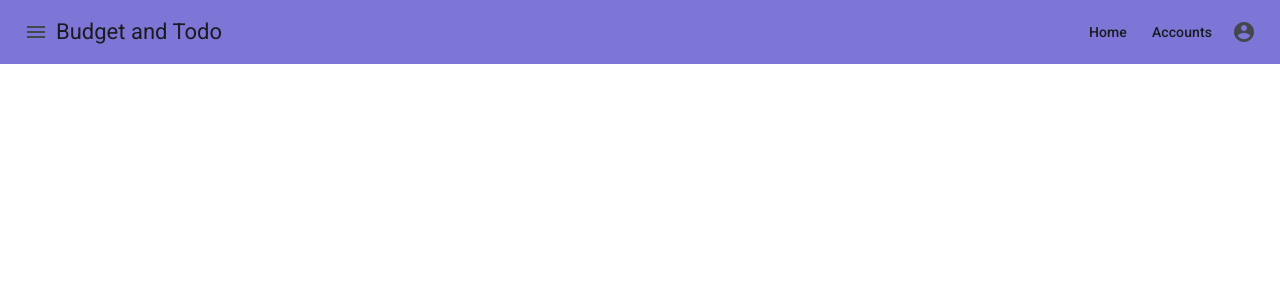
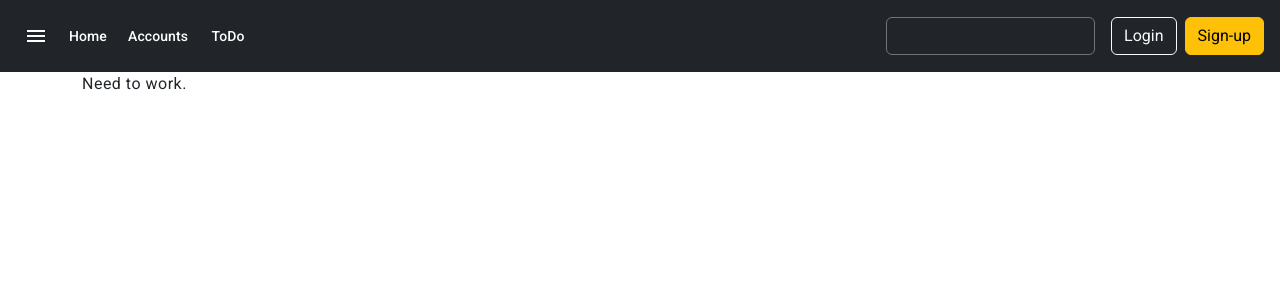
Before and after one commit to sssrikanthpyla/budget-todo, an Angular app in the folder budget-todo-fe/: page / in a window 1280 px wide. Shown: the top 300 px of the page. Built offline with nearby package versions, Linux system fonts and the light colour scheme.

Commit message:
Header added

```diff
--- a/budget-todo-fe/src/app/app.component.html
+++ b/budget-todo-fe/src/app/app.component.html
@@ -1,2 +1,4 @@
-<app-header></app-header>
-<router-outlet />
+<app-header [isUserLoggedIn]="isUserLoggedIn" (loginLogout)="checkLoginLogout($event)"></app-header>
+<div class="container">
+    <router-outlet />
+</div>
--- a/budget-todo-fe/src/app/app.component.ts
+++ b/budget-todo-fe/src/app/app.component.ts
@@ -12,4 +12,15 @@ import { HeaderComponent } from './shared/header/header.component';
 })
 export class AppComponent {
   title = 'budget-todo-fe';
+
+  isUserLoggedIn: boolean = false;
+
+  checkLoginLogout(event: any) {
+    if(event === 'LOGEDIN') {
+      this.isUserLoggedIn = true;
+    }
+    if(event === 'LOGEDOUT') {
+      this.isUserLoggedIn = false;
+    }
+  }
 }
--- a/budget-todo-fe/src/app/home/container/home/home.component.html
+++ b/budget-todo-fe/src/app/home/container/home/home.component.html
@@ -1,3 +1,3 @@
-<div class="container">
-
+<div class="ddd">
+    Need to work.
 </div>
--- a/budget-todo-fe/src/app/shared/header/header.component.html
+++ b/budget-todo-fe/src/app/shared/header/header.component.html
@@ -1,4 +1,4 @@
-<mat-toolbar class="mattoolbar">
+<!-- <mat-toolbar class="mattoolbar">
     <button mat-icon-button>
         <mat-icon>menu</mat-icon>
     </button>
@@ -11,4 +11,91 @@
         <button mat-menu-item>Credit cards</button>
     </mat-menu>
     <button mat-icon-button><mat-icon>account_circle</mat-icon></button>
-</mat-toolbar>
+</mat-toolbar> -->
+
+
+
+<header class="p-3 text-bg-dark">
+  <div class="header-container">
+    <div class="d-flex flex-wrap align-items-center justify-content-center justify-content-lg-start">
+        <button class="px-2 text-white" mat-icon-button>
+            <mat-icon>menu</mat-icon>
+        </button>
+
+      <ul class="nav col-12 col-lg-auto me-lg-auto mb-2 justify-content-center mb-md-0">
+        <li><button class="px-2 text-white" mat-button [routerLink]="'/'">Home</button></li>
+        <li>
+            <button class="px-2 text-white" mat-button [matMenuTriggerFor]="accounts">Accounts</button>
+            <mat-menu #accounts="matMenu">
+                <button mat-menu-item>Saving accounts</button>
+                <button mat-menu-item>Credit cards</button>
+            </mat-menu>
+        </li>
+        <li>
+            <button class="px-2 text-white" mat-button>ToDo</button>
+        </li>
+      </ul>
+
+      <form class="col-12 col-lg-auto mb-3 mb-lg-0 me-lg-3" role="search">
+        <input type="search" class="form-control form-control-dark text-bg-dark" placeholder="Search..." aria-label="Search">
+      </form>
+
+      @if (!isUserLoggedIn) {
+        <div class="text-end">
+            <button type="button" class="btn btn-outline-light me-2" (click)="login()">Login</button>
+            <button type="button" class="btn btn-warning">Sign-up</button>
+          </div>
+      }
+      @if (isUserLoggedIn) {
+        <div class="dropdown text-end ms-2">
+            <a href="#" class="d-block link-body-emphasis text-decoration-none dropdown-toggle" data-bs-toggle="dropdown" aria-expanded="false">
+              <img src="https://github.com/mdo.png" alt="mdo" width="32" height="32" class="rounded-circle">
+            </a>
+            <ul class="dropdown-menu text-small">
+              <li><a class="dropdown-item" href="#">New project...</a></li>
+              <li><a class="dropdown-item" href="#">Settings</a></li>
+              <li><a class="dropdown-item" href="#">Profile</a></li>
+              <li><hr class="dropdown-divider"></li>
+              <li><a class="dropdown-item" (click)="signOut()">Sign out</a></li>
+            </ul>
+          </div>
+      }
+    </div>
+  </div>
+</header>
+<!--
+<div class="b-example-divider"></div>
+
+<header class="p-3 mb-3 border-bottom">
+  <div class="container">
+    <div class="d-flex flex-wrap align-items-center justify-content-center justify-content-lg-start">
+      <a href="/" class="d-flex align-items-center mb-2 mb-lg-0 link-body-emphasis text-decoration-none">
+        <svg class="bi me-2" width="40" height="32" role="img" aria-label="Bootstrap"><use xlink:href="#bootstrap"/></svg>
+      </a>
+
+      <ul class="nav col-12 col-lg-auto me-lg-auto mb-2 justify-content-center mb-md-0">
+        <li><a href="#" class="nav-link px-2 link-secondary">Overview</a></li>
+        <li><a href="#" class="nav-link px-2 link-body-emphasis">Inventory</a></li>
+        <li><a href="#" class="nav-link px-2 link-body-emphasis">Customers</a></li>
+        <li><a href="#" class="nav-link px-2 link-body-emphasis">Products</a></li>
+      </ul>
+
+      <form class="col-12 col-lg-auto mb-3 mb-lg-0 me-lg-3" role="search">
+        <input type="search" class="form-control" placeholder="Search..." aria-label="Search">
+      </form>
+
+      <div class="dropdown text-end">
+        <a href="#" class="d-block link-body-emphasis text-decoration-none dropdown-toggle" data-bs-toggle="dropdown" aria-expanded="false">
+          <img src="https://github.com/mdo.png" alt="mdo" width="32" height="32" class="rounded-circle">
+        </a>
+        <ul class="dropdown-menu text-small">
+          <li><a class="dropdown-item" href="#">New project...</a></li>
+          <li><a class="dropdown-item" href="#">Settings</a></li>
+          <li><a class="dropdown-item" href="#">Profile</a></li>
+          <li><hr class="dropdown-divider"></li>
+          <li><a class="dropdown-item" href="#">Sign out</a></li>
+        </ul>
+      </div>
+    </div>
+  </div>
+</header> -->
--- a/budget-todo-fe/src/app/shared/header/header.component.scss
+++ b/budget-todo-fe/src/app/shared/header/header.component.scss
@@ -2,7 +2,26 @@
   .mattoolbar {
     background-color: rgba(75, 64, 200, 0.715);
   }
-    .seperator {
-        flex: 1 1 auto;
-      }
+
+  .seperator {
+    flex: 1 1 auto;
+  }
+
+  .form-control-dark {
+    border-color: var(--bs-gray);
+  }
+
+  .form-control-dark:focus {
+    border-color: #fff;
+    box-shadow: 0 0 0 .25rem rgba(255, 255, 255, .25);
+  }
+
+  .text-small {
+    font-size: 85%;
+  }
+
+  .dropdown-toggle:not(:focus) {
+    outline: 0;
+  }
+
 }
--- a/budget-todo-fe/src/app/shared/header/header.component.ts
+++ b/budget-todo-fe/src/app/shared/header/header.component.ts
@@ -1,17 +1,28 @@
-import { Component } from '@angular/core';
+import { Component, EventEmitter, Input, Output } from '@angular/core';
 import {MatIconModule} from '@angular/material/icon';
 import {MatButtonModule} from '@angular/material/button';
 import {MatToolbarModule} from '@angular/material/toolbar';
 import {MatMenuModule, MatMenuPanel} from '@angular/material/menu';
+import {RouterModule} from '@angular/router';
 
 @Component({
   selector: 'app-header',
   standalone: true,
-  imports: [MatToolbarModule, MatButtonModule, MatIconModule, MatMenuModule],
+  imports: [MatToolbarModule, MatButtonModule, MatIconModule, MatMenuModule, RouterModule],
   templateUrl: './header.component.html',
   styleUrl: './header.component.scss'
 })
 export class HeaderComponent {
-accounts!: MatMenuPanel<any>;
+  accounts!: MatMenuPanel<any>;
 
+  @Input() isUserLoggedIn!: boolean;
+  @Output() loginLogout = new EventEmitter<any>();
+
+  login() {
+    this.loginLogout.emit('LOGEDIN');
+  }
+
+  signOut() {
+    this.loginLogout.emit('LOGEDOUT');
+  }
 }
```
